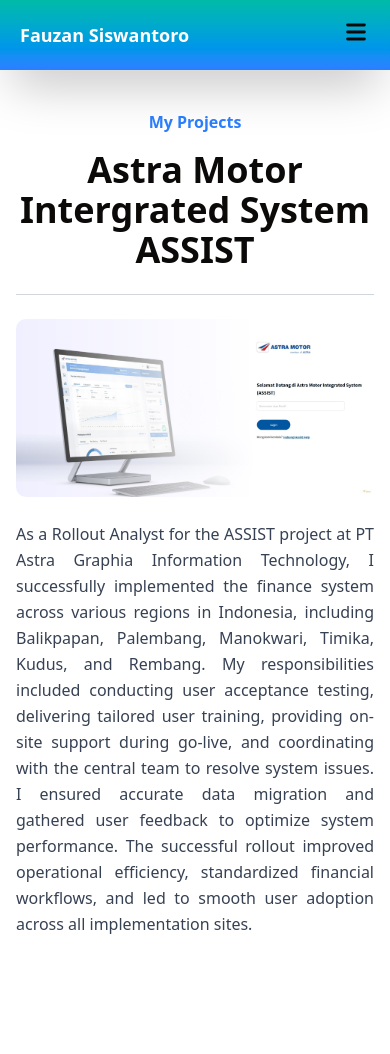
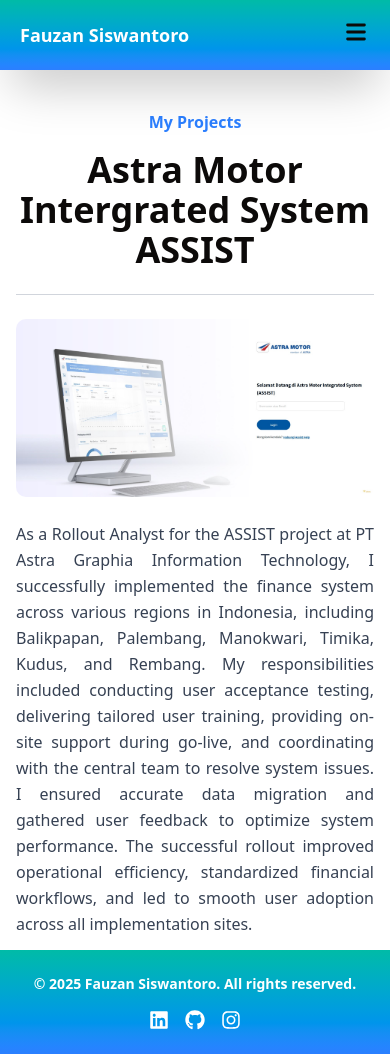
Before and after one commit to fauzansiswantoro1/portofolio-web, a Next.js app in the folder personal-web/: page /project1 in a window 390 px wide. Before the commit the page ends 977 px from the top, so only its background shows below. Built offline with nearby package versions, Linux system fonts and the light colour scheme.

Commit message:
responsive enhancement

```diff
--- a/personal-web/src/app/project1/page.tsx
+++ b/personal-web/src/app/project1/page.tsx
@@ -1,9 +1,10 @@
+import Footer from "@/components/footer";
 import Image from "next/image";
 
 export default function Page(){
     return(
         <div >
-            <div className="max-w-3xl mx-auto px-4 py-10" >
+            <div className="max-w-3xl mx-auto px-4 py-10 h-screen" >
     <div className="text-blue-500 font-bold text-center mb-4">My Projects</div>
       <h1 className="text-4xl font-bold text-center mb-6">Astra Motor Intergrated System ASSIST</h1>
       <div className="w-full h-px bg-gray-300 my-6" />
@@ -21,6 +22,10 @@
 
 
     </div>
+    <div className="mt-9">
+    <Footer/>
+    </div>
+
         </div>
     )
 }
--- a/personal-web/src/app/project2/page.tsx
+++ b/personal-web/src/app/project2/page.tsx
@@ -1,3 +1,4 @@
+import Footer from "@/components/footer";
 import Image from "next/image";
 
 export default function Page(){
@@ -21,6 +22,9 @@
 
 
     </div>
-        </div>
+      <div className="mt-9">
+        <Footer/>
+      </div>
+    </div>
     )
 }
--- a/personal-web/src/app/project3/page.tsx
+++ b/personal-web/src/app/project3/page.tsx
@@ -1,3 +1,4 @@
+import Footer from "@/components/footer";
 import Image from "next/image";
 
 export default function Page(){
@@ -21,6 +22,9 @@
 
 
     </div>
+          <div className="mt-9">
+          <Footer/>
+          </div>
         </div>
     )
 }
--- a/personal-web/src/app/project4/page.tsx
+++ b/personal-web/src/app/project4/page.tsx
@@ -1,3 +1,4 @@
+import Footer from "@/components/footer";
 import Image from "next/image";
 
 export default function Page(){
@@ -21,6 +22,9 @@
 
 
     </div>
-        </div>
+      <div className="mt-9">
+          <Footer/>
+      </div>
+    </div>
     )
 }
--- a/personal-web/src/components/footer.tsx
+++ b/personal-web/src/components/footer.tsx
@@ -1,17 +1,18 @@
 "use client";
 
-import { FaLinkedin, FaGithub, FaInstagram } from "react-icons/fa"; // Importing social media icons
+import { FaLinkedin, FaGithub, FaInstagram } from "react-icons/fa";
 
 export default function Footer() {
   return (
     <div className="bg-gradient-to-b from-teal-500 to-blue-500 text-white py-6">
-      <div className="max-w-6xl mx-auto flex justify-between items-center px-6 sm:px-8">
+      <div className="max-w-6xl mx-auto px-6 sm:px-8 flex flex-col md:flex-row justify-between items-center gap-4">
         {/* Footer Content */}
-        <div className="text-sm font-bold">
+        <div className="text-sm font-bold text-center md:text-left">
           <p>&copy; {new Date().getFullYear()} Fauzan Siswantoro. All rights reserved.</p>
         </div>
+
         {/* Social Links */}
-        <div className="flex space-x-4 text-xl">
+        <div className="flex justify-center space-x-4 text-xl">
           <a
             href="https://www.linkedin.com/in/muhamad-fauzan-siswantoro-798a60207/"
             target="_blank"
```
